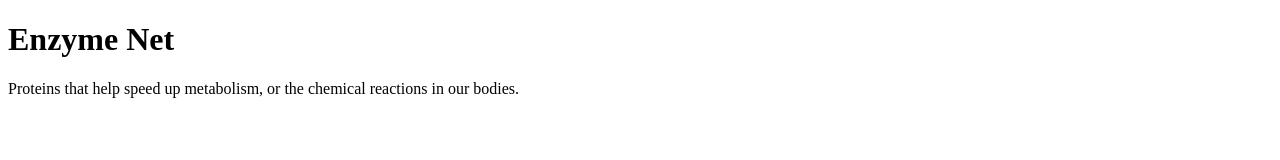
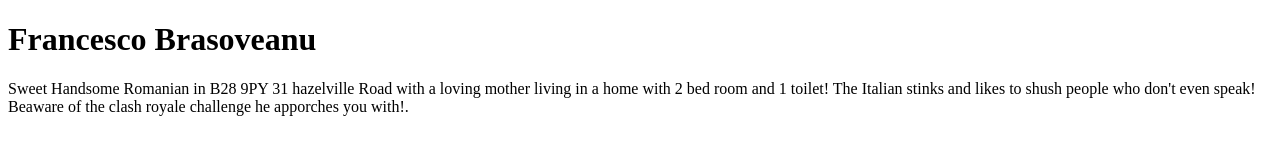
Before and after one commit to Enzymed/Enzymes, a plain HTML site: page index.html in a window 1280 px wide. Drawn offline with Linux system fonts and the light colour scheme.

Commit message:
Update index.html

```diff
--- a/index.html
+++ b/index.html
@@ -5,8 +5,8 @@
 </head>
 <body>
 
-<h1>Enzyme Net</h1>
-<p>Proteins that help speed up metabolism, or the chemical reactions in our bodies.</p>
+<h1>Francesco Brasoveanu</h1>
+<p>Sweet Handsome Romanian in B28 9PY 31 hazelville Road with a loving mother living in a home with 2 bed room and 1 toilet! The Italian stinks and likes to shush people who don't even speak! Beaware of the clash royale challenge he apporches you with!.</p>
 
 </body>
 </html>
```
